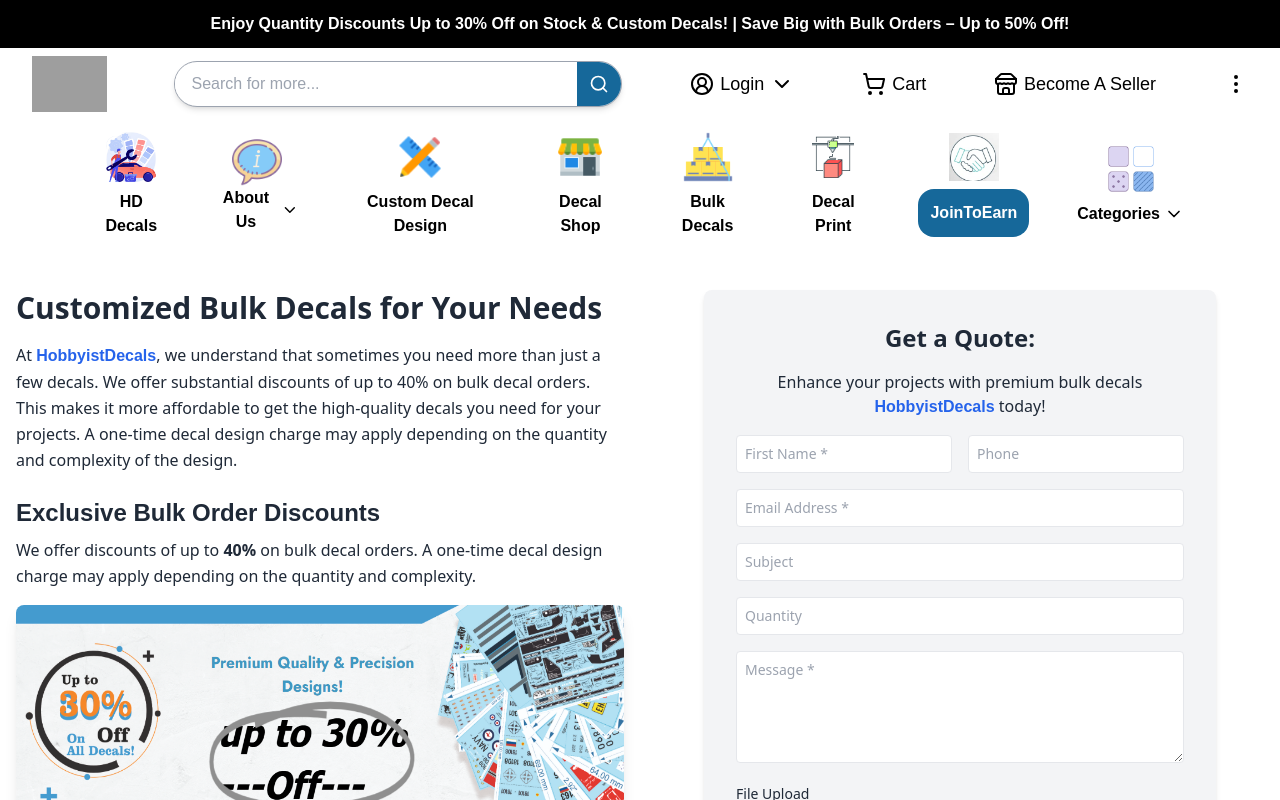
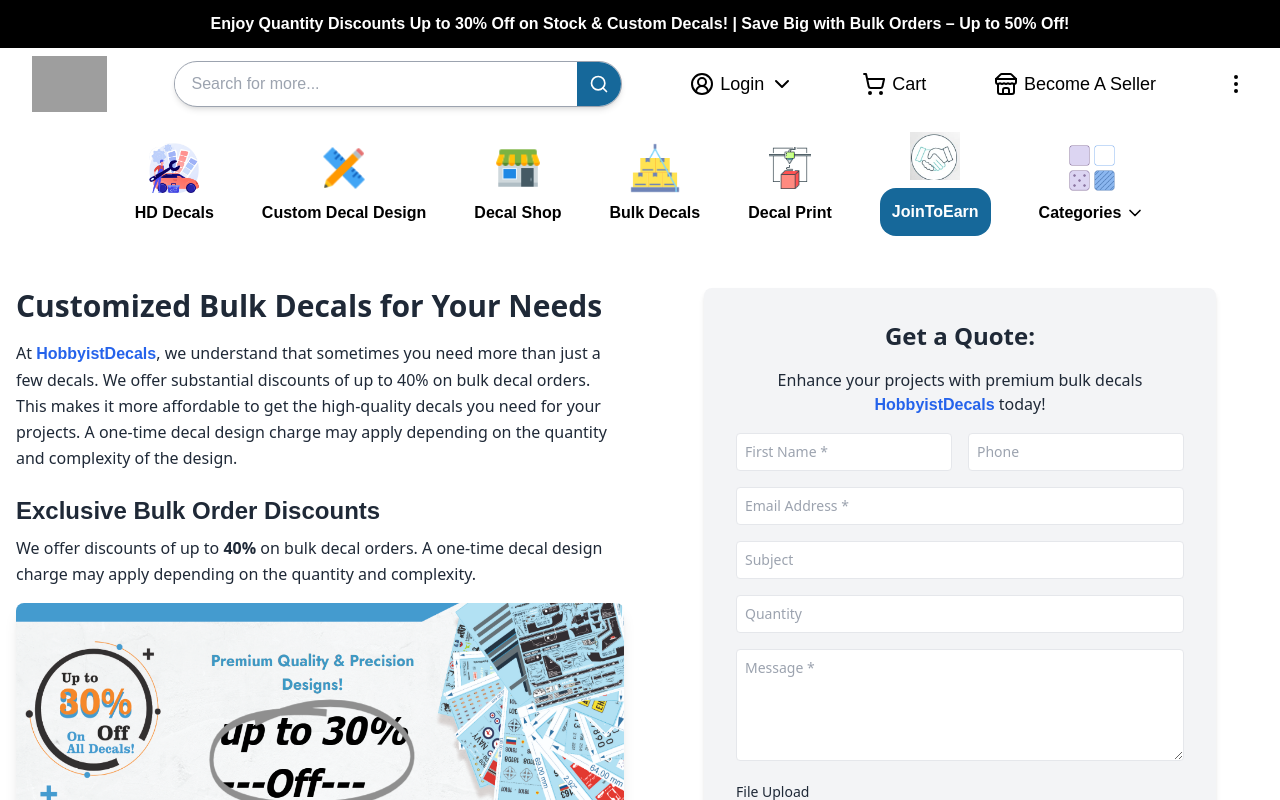
Before and after one commit to Decal-project/HobbyistDecals-Demo-master, a Next.js app: page /bulk-decals in a window 1280 px wide. Shown: the top 800 px of the page. Built offline with nearby package versions, Linux system fonts and the light colour scheme; grey boxes are pictures that could not be loaded.

Commit message:
Update browse-panel.tsx

```diff
--- a/src/components/global/browse-panel.tsx
+++ b/src/components/global/browse-panel.tsx
@@ -51,96 +51,6 @@
             </p>
           </div>
         </Link>
-        <div
-          className="relative flex flex-col items-center justify-center gap-2 cursor-pointer"
-          onMouseEnter={() => setIsAboutDropdownOpen(true)}
-          onMouseLeave={() => setIsAboutDropdownOpen(false)}
-        >
-          <div className="relative flex flex-col items-center">
-            <Image
-              src={"/images/home-browse-panel-about-us.png"}
-              alt="category_1_img"
-              quality={100}
-              unoptimized
-              width={50}
-              height={50}
-              className="w-[50px] h-[50px] object-contain"
-            />
-            <div className="w-full flex flex-row items-center justify-center gap-1">
-              <p className="capitalize font-semibold text-black text-base text-center transform transition-all duration-300 group-hover:text-link">
-                about us
-              </p>
-              <ChevronDown
-                className={`w-5 h-5 text-black transform transition-all duration-300
-                  group-hover:text-link group-hover:rotate-180
-                  ${isAboutDropdownOpen ? "rotate-180 text-black-600" : ""}`}
-              />
-            </div>
-            {isAboutDropdownOpen && (
-              <div
-                className="absolute top-full mt-2 left-1/2 transform -translate-x-1/2 w-48 bg-white shadow-lg border border-gray-200 rounded-lg z-50 p-2"
-                onMouseEnter={() => setIsAboutDropdownOpen(true)}
-                onMouseLeave={() => setIsAboutDropdownOpen(false)}
-              >
-                <ul className="flex flex-col gap-2">
-                  <li className="px-4 py-2 hover:bg-[#16689A] hover:text-white text-black cursor-pointer text-sm transition-colors duration-300 border-b border-gray-300 last:border-none">
-                    HobbyistDecals
-                  </li>
-                  <li className="px-4 py-2 hover:bg-[#16689A] hover:text-white text-black cursor-pointer text-sm transition-colors duration-300 border-b border-gray-300 last:border-none">
-                    Our Gallery
-                  </li>
-                  <li className="hover:bg-[#16689A] cursor-pointer text-sm transition-colors duration-300 border-b border-gray-300 last:border-none">
-                  <Link href="/about-us/our-media" legacyBehavior>
-                    <a className="block w-full px-4 py-2 text-black hover:text-white">Our Media</a>
-                  </Link>
-                  </li>
-                  <li className="hover:bg-[#16689A] cursor-pointer text-sm transition-colors duration-300 border-b border-gray-300 last:border-none">
-                    <Link href="/about-us/faq" legacyBehavior>
-                      <a className="block w-full px-4 py-2 text-black hover:text-white">FAQ</a>
-                    </Link>
-                  </li>
-                  {/* Our Policy Dropdown */}
-                  <li
-                    className="relative px-4 py-2 hover:bg-[#16689A] hover:text-white text-black cursor-pointer text-sm transition-colors flex justify-between"
-                    onMouseEnter={() => setIsPolicyDropdownOpen(true)}
-                    onMouseLeave={() => setIsPolicyDropdownOpen(false)}
-                  >
-                    Our Policy
-                    <ChevronDown
-                      className={`w-5 h-5 text-black transform transition-all duration-300
-                        ${isPolicyDropdownOpen ? "rotate-180 text-black-600" : ""}`}
-                    />
-                    {isPolicyDropdownOpen && (
-                      <div
-                        className="absolute top-0 left-full ml-2 w-52 bg-white shadow-lg border border-gray-200 rounded-lg z-50 p-2"
-                        onMouseEnter={() => setIsPolicyDropdownOpen(true)}
-                        onMouseLeave={() => setIsPolicyDropdownOpen(false)}
-                      >
-                        <ul className="flex flex-col gap-2">
-                          <li className="px-4 py-2 hover:bg-[#16689A] hover:text-white text-black cursor-pointer text-sm transition-colors duration-300 border-b border-gray-300 last:border-none">
-                          <Link href="/about-us/our-policies/shipping-and-return" legacyBehavior>
-                            <a className="block w-full px-2 py-0.5 text-black hover:text-white">Shipping & Return Policy</a>
-                          </Link>
-                          </li>
-                          <li className="px-4 py-2 hover:bg-[#16689A] hover:text-white text-black cursor-pointer text-sm transition-colors duration-300 border-b border-gray-300 last:border-none">
-                            <Link href="/about-us/our-policies/gdpr" legacyBehavior>
-                              <a className="block w-full px-2 py-0.5 text-black hover:text-white">GDPR Policy</a>
-                            </Link>
-                          </li>
-                          <li className="px-4 py-2 hover:bg-[#16689A] hover:text-white text-black cursor-pointer text-sm transition-colors duration-300 border-b border-gray-300 last:border-none">
-                            <Link href="/about-us/our-policies/terms-and-conditions" legacyBehavior>
-                              <a className="block w-full px-2 py-0.5 text-black hover:text-white">Terms & Conditions</a>
-                            </Link>
-                          </li>
-                        </ul>
-                      </div>
-                    )}
-                  </li>
-                </ul>
-              </div>
-            )}
-          </div>
-        </div>
         <Link href="/custom-decal-design">
           <div className="flex flex-col items-center justify-center gap-2 cursor-pointer transform transition-transform duration-300 hover:scale-95">
             <Image
```
